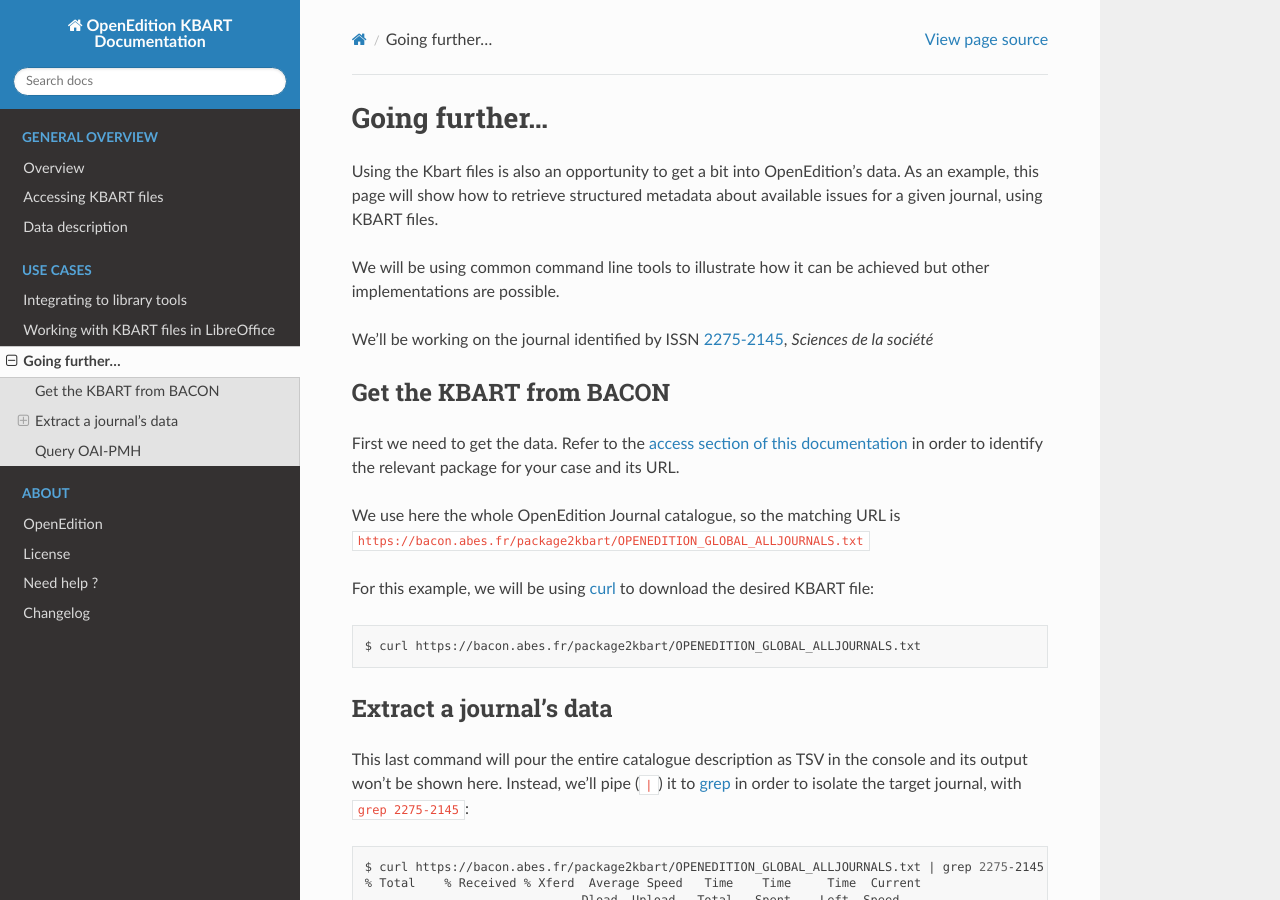
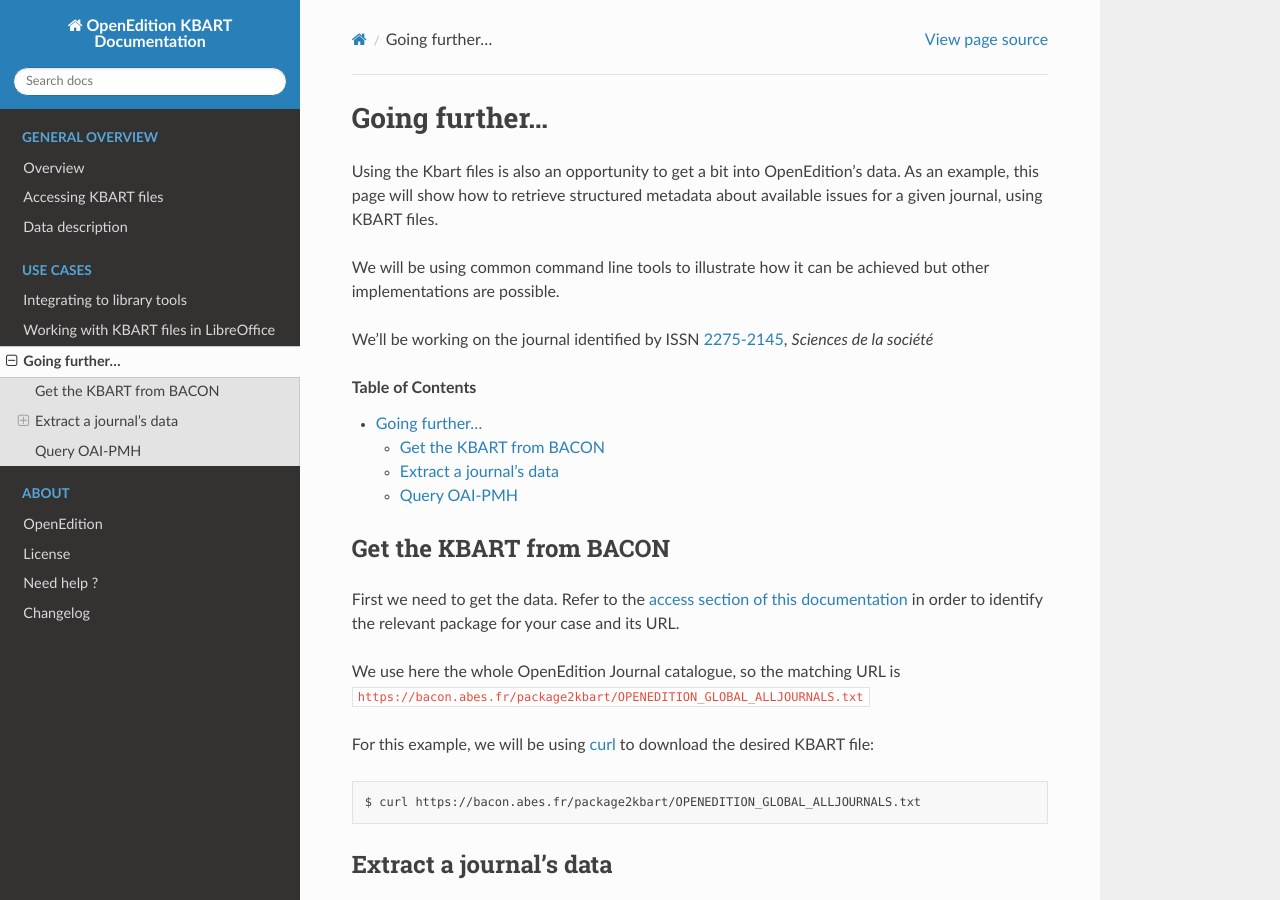
Before and after one commit to OpenEdition/kbart-openedition, a Sphinx documentation site: the page built from docs/source/further.rst, in a window 1280 px wide and 900 px high. Built offline with Sphinx 7.4.7 and the Read the Docs theme 2.0.0, drawn with Linux system fonts in a browser that asks for light colours.

Commit message:
bacon file

```diff
--- a/docs/source/further.rst
+++ b/docs/source/further.rst
@@ -13,6 +13,10 @@
 
 We'll be working on the journal identified by ISSN `2275-2145 <https://portal.issn.org/resource/ISSN/2275-2145>`_,
 *Sciences de la société*
+
+.. contents:: Table of Contents
+   :depth: 2
+
 
 Get the KBART from BACON
 --------------------------------
--- a/docs/source/overview.rst
+++ b/docs/source/overview.rst
@@ -15,6 +15,12 @@
 and on OpenEdition under the following licenses: `Creative Commons Attribution 4.0 International License <https://creativecommons.org/licenses/by/4.0/>`_
 and the French `"Licence Ouverte / Open license" <https://www.etalab.gouv.fr/licence-ouverte-open-licence>`_.
 
+Knowledge Base And Related Tools
+----------------------------------
+
+.. include:: bacon.rst
+
+
 Prévoir un texte explicatif états de collection.
 Double aspect : signalement documentaire & entrée possible dans les données OE (rebonds sur l’OAI, etc.)
 
```
